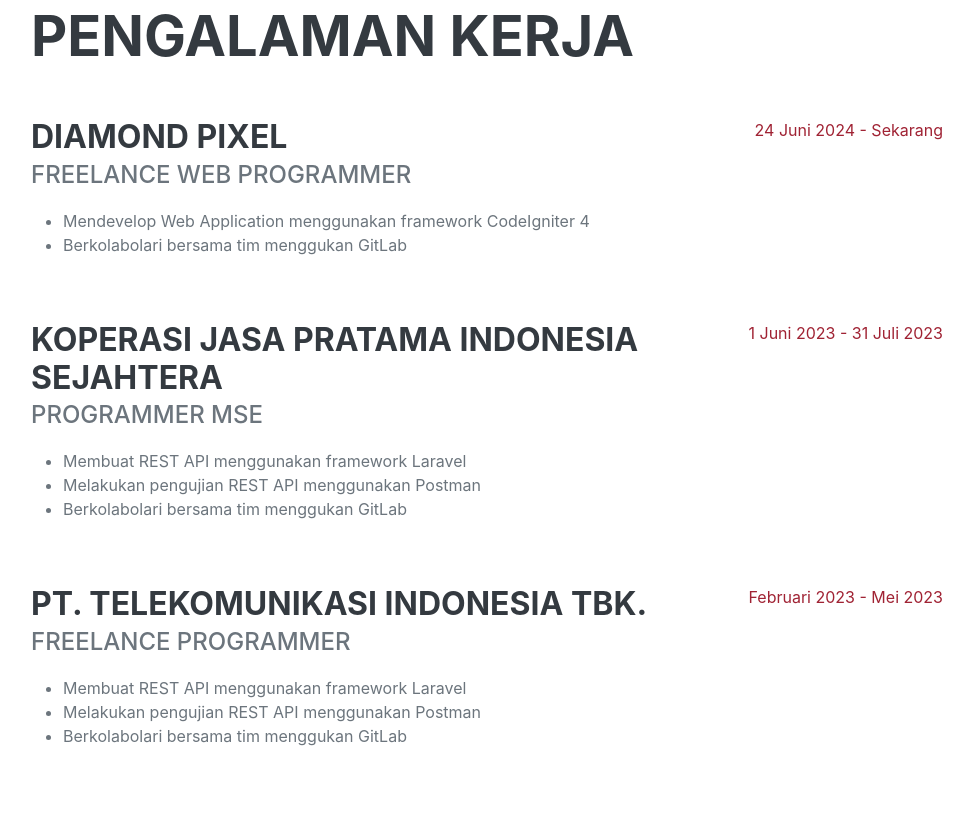
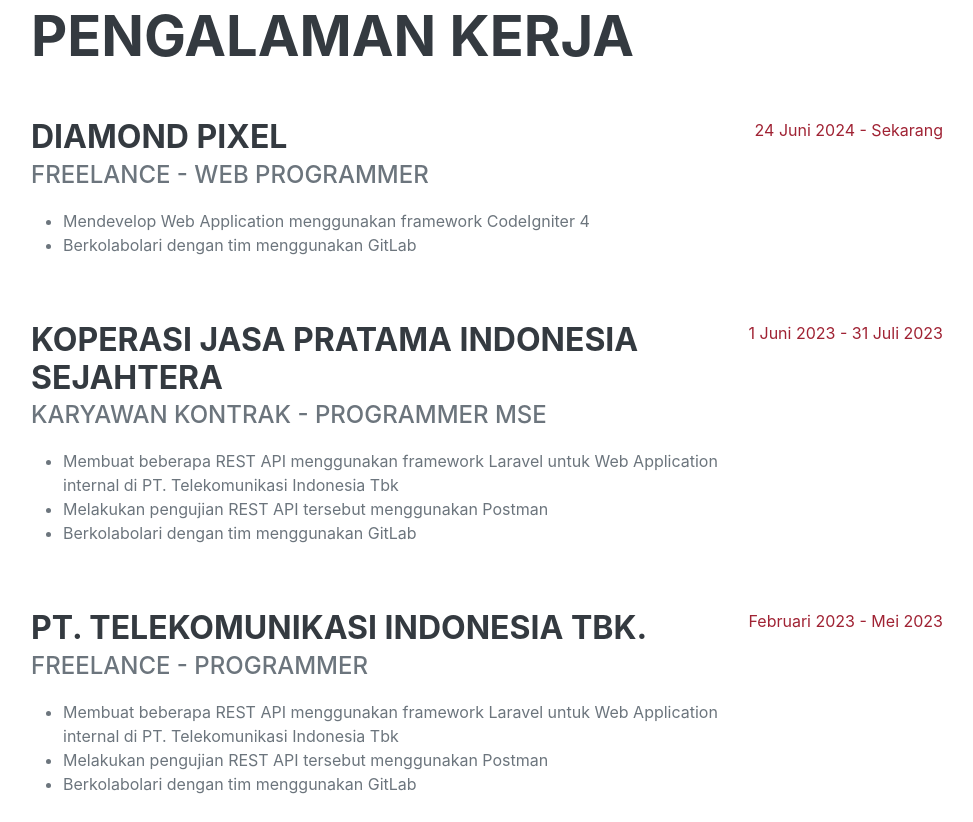
Before and after one commit to YoggyRachmawan/PersonalProfile, a plain HTML site: page index.html in a window 1280 px wide. Shown: the part 878-1700 px from the top of the page, without its empty margins (289-1262 px from the left). Drawn offline with nearby package versions, Linux system fonts and the light colour scheme; a web font is replaced by a local one.

Commit message:
PersonalProfile

```diff
--- a/index.html
+++ b/index.html
@@ -72,10 +72,10 @@
                 <div class="d-flex flex-column flex-md-row justify-content-between mb-5">
                     <div class="flex-grow-1">
                         <h3 class="mb-0">Diamond Pixel</h3>
-                        <div class="subheading mb-3">Freelance Web Programmer</div>
+                        <div class="subheading mb-3">Freelance - Web Programmer</div>
                         <ul>
                             <li>Mendevelop Web Application menggunakan framework CodeIgniter 4</li>
-                            <li>Berkolabolari bersama tim menggukan GitLab</li>
+                            <li>Berkolabolari dengan tim menggunakan GitLab</li>
                         </ul>
                     </div>
                     <div class="flex-shrink-0"><span class="text-primary">24 Juni 2024 - Sekarang</span></div>
@@ -83,11 +83,11 @@
                 <div class="d-flex flex-column flex-md-row justify-content-between mb-5">
                     <div class="flex-grow-1">
                         <h3 class="mb-0">Koperasi Jasa Pratama Indonesia Sejahtera</h3>
-                        <div class="subheading mb-3">Programmer MSE</div>
+                        <div class="subheading mb-3">Karyawan Kontrak - Programmer MSE</div>
                         <ul>
-                            <li>Membuat REST API menggunakan framework Laravel</li>
-                            <li>Melakukan pengujian REST API menggunakan Postman</li>
-                            <li>Berkolabolari bersama tim menggukan GitLab</li>
+                            <li>Membuat beberapa REST API menggunakan framework Laravel untuk Web Application internal di PT. Telekomunikasi Indonesia Tbk</li>
+                            <li>Melakukan pengujian REST API tersebut menggunakan Postman</li>
+                            <li>Berkolabolari dengan tim menggunakan GitLab</li>
                         </ul>
                     </div>
                     <div class="flex-shrink-0"><span class="text-primary">1 Juni 2023 - 31 Juli 2023</span></div>
@@ -95,11 +95,11 @@
                 <div class="d-flex flex-column flex-md-row justify-content-between mb-5">
                     <div class="flex-grow-1">
                         <h3 class="mb-0">PT. Telekomunikasi Indonesia Tbk.</h3>
-                        <div class="subheading mb-3">Freelance Programmer</div>
+                        <div class="subheading mb-3">Freelance - Programmer</div>
                         <ul>
-                            <li>Membuat REST API menggunakan framework Laravel</li>
-                            <li>Melakukan pengujian REST API menggunakan Postman</li>
-                            <li>Berkolabolari bersama tim menggukan GitLab</li>
+                            <li>Membuat beberapa REST API menggunakan framework Laravel untuk Web Application internal di PT. Telekomunikasi Indonesia Tbk</li>
+                            <li>Melakukan pengujian REST API tersebut menggunakan Postman</li>
+                            <li>Berkolabolari dengan tim menggunakan GitLab</li>
                         </ul>
                     </div>
                     <div class="flex-shrink-0"><span class="text-primary">Februari 2023 - Mei 2023</span></div>
@@ -187,7 +187,7 @@
                         </div>
                         <br>
                         <p>Aplikasi ini dirancang untuk membantu pengelolaan warung seperti pencatatan keuangan warung,
-                            penyimpanan data produk seperti harga modal dan jual, penyimpanan data tempat belanja, serta
+                            penyimpanan data produk seperti harga modal dan harga jual, penyimpanan data tempat belanja, serta
                             penyimpanan data nota belanja.
                             <br> Aplikasi ini dibangun menggunakan : Template SB Admin 2, Bootstrap, Laravel 11, MySQL,
                             jQuery.
```
